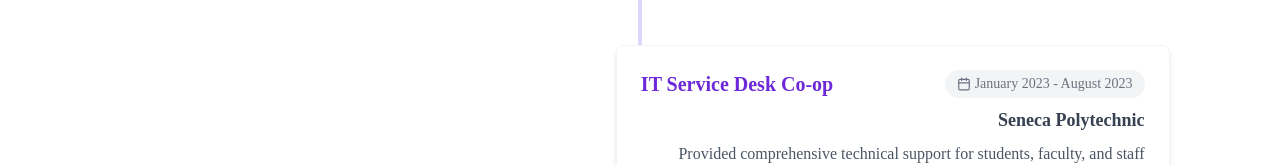
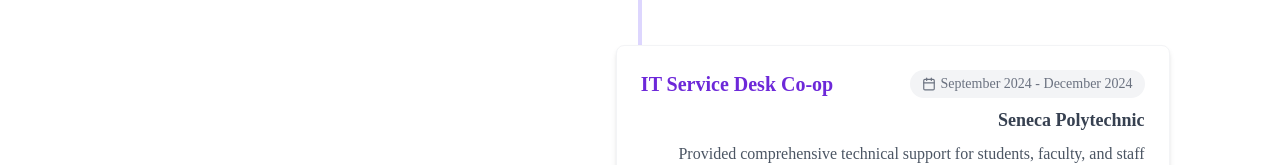
Before and after one commit to cSuarez13/cSuarez13.github.io, a Next.js app: page /experience in a window 1280 px wide. Shown: the part 713-878 px from the top of the page. Built offline with nearby package versions, Linux system fonts and the light colour scheme.

Commit message:
Minor fixes

```diff
--- a/src/data/experienceData.js
+++ b/src/data/experienceData.js
@@ -41,7 +41,7 @@
       type: 'work',
       title: 'IT Service Desk Co-op',
       subtitle: 'Seneca Polytechnic',
-      date: 'January 2023 - August 2023',
+      date: 'September 2024 - December 2024',
       description: 'Provided comprehensive technical support for students, faculty, and staff across multiple campuses. Troubleshot and resolved hardware, software, and network issues to ensure smooth academic operations.',
       icon: <Briefcase size={20} />,
       highlights: [
```
